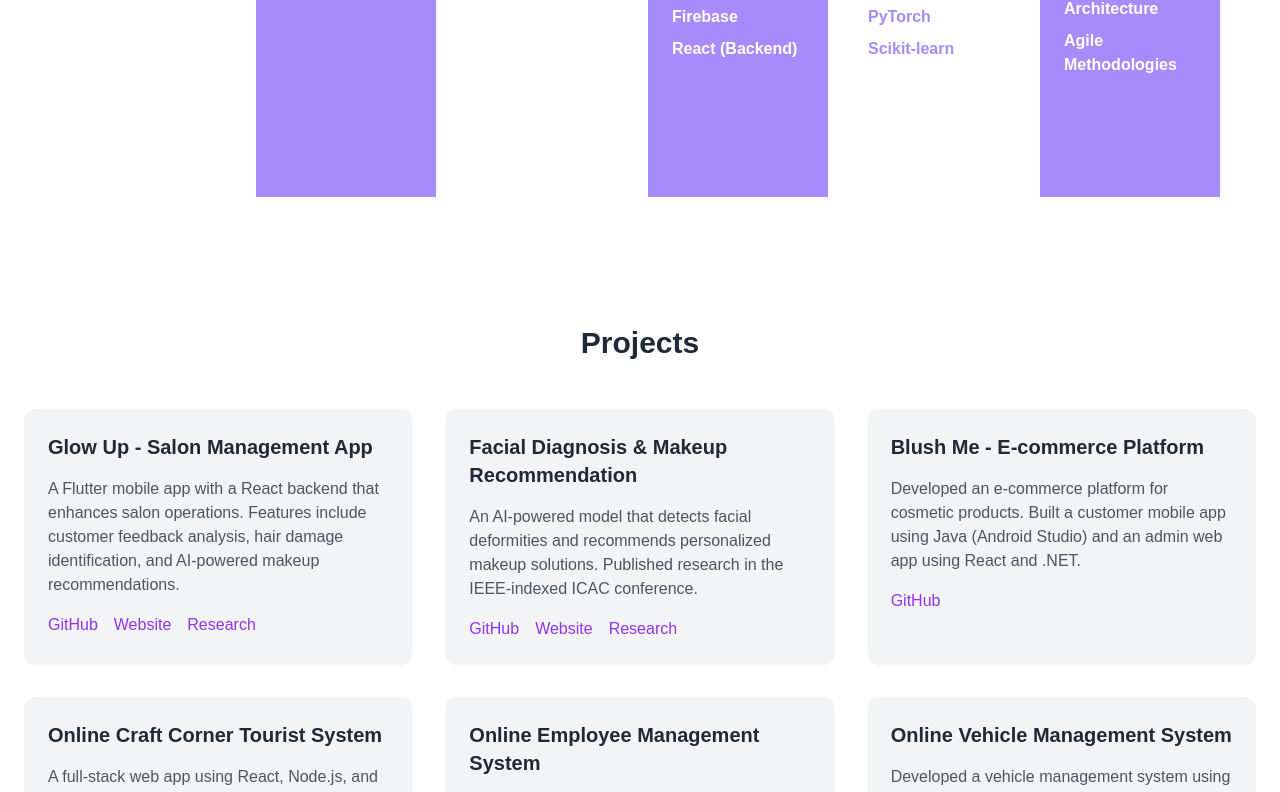
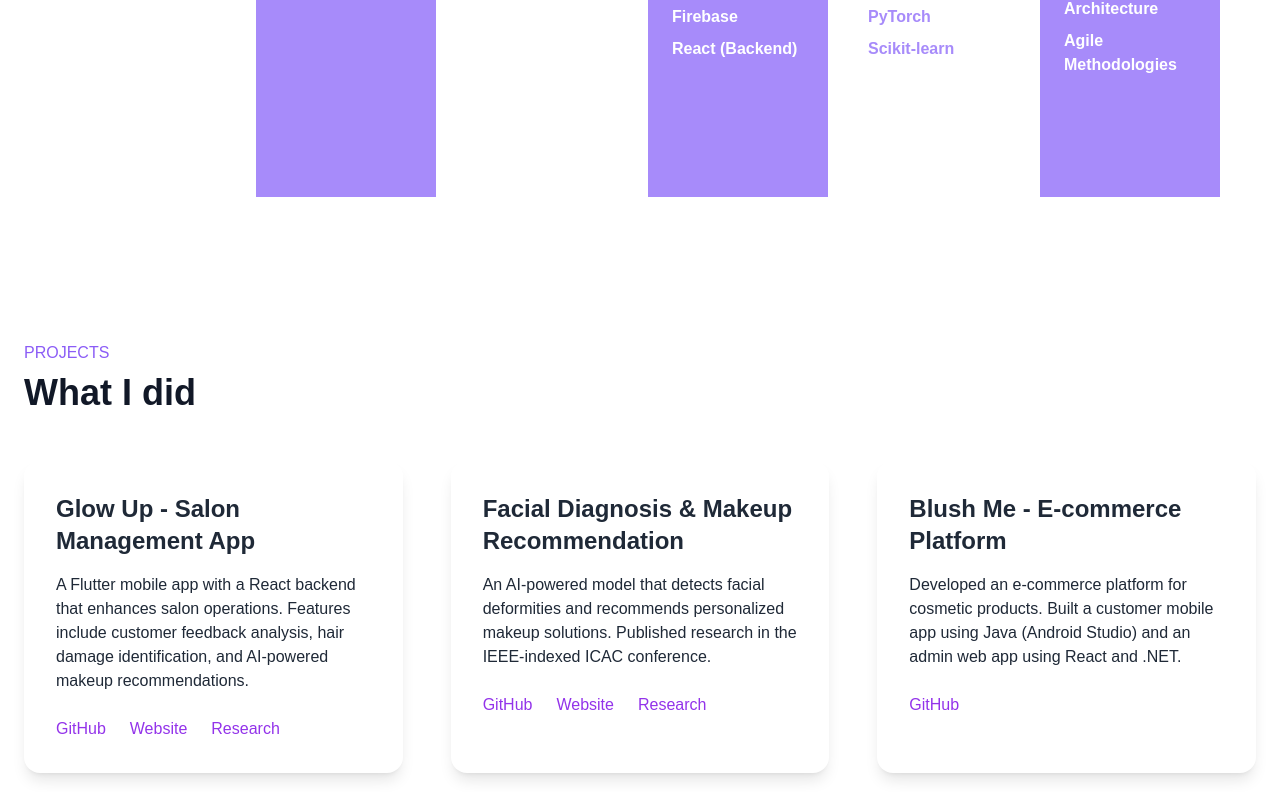
Before and after one commit to it21096884/portofiles, a Next.js app: page / in a window 1280 px wide. Shown: the part 1987-2779 px from the top of the page. Built offline with nearby package versions, Linux system fonts and the light colour scheme.

Commit message:
completed

```diff
--- a/pages/components/Navbar.js
+++ b/pages/components/Navbar.js
@@ -15,7 +15,7 @@ export default function Navbar() {
 
   return (
 
-      <nav className="fixed top-0 left-0 w-full bg-white dark:bg-gray-900 shadow-md z-70">
+      <nav className="fixed top-0 left-0 right-0 z-50 bg-gray-200 dark:bg-gray-900">
       <div className="container mx-auto flex justify-between items-center py-4 px-6">
         <h1 className="text-xl font-bold text-gray-900 dark:text-white">Oshadi Senevirathna</h1>
 
--- a/pages/index.js
+++ b/pages/index.js
@@ -86,6 +86,14 @@ const RainyAnimation = () => (
     ))}
   </div>
 );
+const ContentWrapper = ({ children }) => {
+  return (
+    <div className="relative z-10">
+      {children}
+    </div>
+  );
+};
+
 
 const SkillCard = ({ skill }) => {
   const [isHovered, setIsHovered] = useState(false);
@@ -237,7 +245,7 @@ export default function Home() {
         {darkMode && <RainyAnimation />}
       <Navbar />
 
-
+    <ContentWrapper>
       {/* Hero Section */}
       <section id="home" className="flex flex-col items-center justify-center h-screen px-4 text-center">
 
@@ -307,7 +315,7 @@ export default function Home() {
               <div className="text-center md:w-1/2 md:text-left">
               <h3 className={`text-lg font-semibold ${darkMode ? "text-[#38534f]" : "text-purple-600"}`}>ABOUT</h3>
                 <h1 className="mt-2 text-4xl font-bold">Who I Am</h1>
-                <p className="max-w-3xl mt-6 text-left text-l text-gray-1000">
+                <p className="max-w-3xl mt-6 text-left text-l text-gray-1000 text-lg">
                  Hello! I'm Oshadi, a passionate and driven Software Engineering student with hands-on experience in full-stack development, mobile applications, and machine learning. I enjoy exploring new technologies and leveraging them to create innovative solutions that solve real-world problems.
 
                  With a strong foundation in React, Flutter, .NET, Node.js, and MongoDB, I have developed and deployed full-stack applications that enhance user experiences. <br/><br/>My expertise extends to machine learning and deep learning, where I have worked with CNN, XGBoost, and TensorFlow to build AI-driven models, including brain tumor classification and personalized recommendation systems.
@@ -349,29 +357,37 @@ export default function Home() {
       </section>
 
       {/* Projects Section */}
-<section id="projects" className="py-16">
+      <section id="projects" className="py-20 bg-gray-20 dark:bg-gray-90">
       <div className="px-6 mx-auto max-w-7xl">
-    <h2 className="mb-12 text-3xl font-semibold text-center text-gray-800 dark:text-white">Projects</h2>
-    <div className="grid grid-cols-1 gap-8 sm:grid-cols-2 lg:grid-cols-3">
+      <h2 className={`mb-2 ${darkMode ? "text-[#38534f]" : "text-violet-500"} font`}>PROJECTS</h2>
+      <h1 className="mb-12 text-4xl font-bold text-gray-900 dark:text-white">What I did</h1>
+        <div className="grid grid-cols-1 gap-12 sm:grid-cols-2 lg:grid-cols-3">
           {projects.map((project, idx) => (
             <div
               key={idx}
-          className="relative p-6 transition-all bg-gray-100 border-none dark:bg-gray-700 rounded-xl hover:shadow-xl"
-          onMouseEnter={() => setHoveredIndex(idx)}
-          onMouseLeave={() => setHoveredIndex(null)}
+              className="relative p-8 bg-white dark:bg-gray-800 rounded-2xl shadow-lg overflow-hidden group transform transition-transform duration-300 ease-in-out hover:scale-105"
             >
-          <h3 className="text-xl font-semibold text-gray-800 dark:text-white">{project.title}</h3>
-          <p className="mt-4 text-gray-600 dark:text-gray-300">{project.description}</p>
+              <div className="relative z-10">
+                {/* Project Title */}
+                <h3 className="text-2xl font-semibold text-gray-800 dark:text-white mb-4 group-hover:text-purple-600 transition-colors duration-300">
+                  {project.title}
+                </h3>
 
-          <div className="flex mt-4 space-x-4">
+                {/* Project Description */}
+                <p className="text-gray-800 dark:text-gray-300 mb-6 group-hover:text-gray-1000 transition-colors duration-300">
+                  {project.description}
+                </p>
+
+                {/* Action Links */}
+                <div className="flex space-x-6">
                   {project.github && (
                     <a
                       href={project.github}
                       target="_blank"
                       rel="noopener noreferrer"
-                className={darkMode ? "text-[#2cffd8] hover:text-[#38534f]" : "text-purple-600 hover:text-purple-800"}
+                      className="text-purple-600 dark:text-[#2cffd8] hover:text-purple-800 dark:hover:text-[#38534f] transition-colors duration-300"
                     >
-                GitHub
+                      <i className="fab fa-github"></i> GitHub
                     </a>
                   )}
                   {project.website && (
@@ -379,9 +395,9 @@ export default function Home() {
                       href={project.website}
                       target="_blank"
                       rel="noopener noreferrer"
-                className={darkMode ? "text-[#2cffd8] hover:text-[#38534f]" : "text-purple-600 hover:text-purple-800"}
+                      className="text-purple-600 dark:text-[#2cffd8] hover:text-purple-800 dark:hover:text-[#38534f] transition-colors duration-300"
                     >
-                Website
+                      <i className="fas fa-globe"></i> Website
                     </a>
                   )}
                   {project.research && (
@@ -389,12 +405,16 @@ export default function Home() {
                       href={project.research}
                       target="_blank"
                       rel="noopener noreferrer"
-                className={darkMode ? "text-[#2cffd8] hover:text-[#38534f]" : "text-purple-600 hover:text-purple-800"}
+                      className="text-purple-600 dark:text-[#2cffd8] hover:text-purple-800 dark:hover:text-[#38534f] transition-colors duration-300"
                     >
-                Research
+                      <i className="fas fa-book"></i> Research
                     </a>
                   )}
                 </div>
+              </div>
+
+              {/* Hover Effect Background (Gradient) */}
+              <div className="absolute top-0 left-0 w-full h-full bg-gradient-to-t from-purple to-transparent opacity-0 group-hover:opacity-50 transition-opacity duration-300"></div>
             </div>
           ))}
         </div>
@@ -402,46 +422,66 @@ export default function Home() {
 </section>
 
 
+
       {/* Contact Section */}
-      <section id="contact" className="flex flex-col items-center justify-center min-h-screen px-10 py-16 ">
+  <section id="contact" className=" py-16 text-white">
+  <div className="max-w-7xl mx-auto px-6">
+    {/* Title Section */}
+    <h2 className={`mb-2 ${darkMode ? "text-[#38534f]" : "text-violet-500"} font`}>Contact</h2>
+    <h1 className="mb-12 text-4xl font-bold text-gray-900 dark:text-white">Let’s Connect</h1>
+    <div className="text-center mb-12">
 
-      <div id = "contact" className="flex flex-col items-center justify-center h-screen px-10 text-center">
-            <h1 className="mb-8 text-4xl font-bold text-center">Get In Touch</h1>
-            <div className="grid justify-center max-w-4xl grid-cols-3 gap-8 mx-auto align-middle md:grid-cols-1">
-              {/* Left Card */}
-              <Card className="shadow-lg animate-fade-in-up">
-                <CardContent className="p-6">
+      <p className="mt-4 text-lg max-w-2xl mx-auto text-gray-700 text-xl ">
+        I’m always open to discussing new projects, ideas, or opportunities. Let’s chat!
+      </p>
+    </div>
+
+    {/* Contact Card */}
+    <div className="flex justify-center space-x-10">
+
+      <div className="bg-white dark:bg-gray-800 rounded-lg shadow-lg w-full md:w-96 p-8">
+        <div className="flex justify-center mb-6">
           <img
             src="./cont.jpg"
             alt="Business Card"
-                    className="w-full mb-4 rounded-lg"
+            className="rounded-full w-32 h-32 object-cover border-4 border-indigo-500"
           />
-                  <h2 className="mb-2 text-2xl font-bold text-gray-600">Oshadi Senevirathna</h2>
-                  <p className="mb-4 text-gray-600">
-                  I'm looking forward to connecting with like-minded professionals and exploring opportunities to make an impact. Whether it’s about collaborating on innovative projects, discussing new technologies, or sharing ideas, I’d love to hear from you
+        </div>
+
+        <h2 className="text-3xl font-semibold text-gray-800 dark:text-white text-center mb-4">
+          Oshadi Senevirathna
+        </h2>
+        <p className="text-gray-600 dark:text-gray-300 text-center mb-6">
+          I'm looking forward to connecting with professionals and discussing new opportunities. Whether it’s about collaboration, technology, or innovative projects, let’s talk!
         </p>
-                  <p className="mb-4 text-black-bold">I am open to work.</p>
-                  <h3 className="mb-2 text-lg font-semibold text-gray-600">Connect with me</h3>
-                  <div className="flex justify-center space-x-4 align-middle">
-                    <a href="https://www.linkedin.com/in/oshadi-senevirathna-91b182244?utm_source=share&utm_campaign=share_via&utm_content=profile&utm_medium=android_app" className="p-2 bg-gray-200 rounded-full hover:bg-gray-300">
-                      <FaLinkedin className="w-6 h-6 text-gray-500" />
+
+        <p className="text-black dark:text-white font-semibold text-center mb-6">
+          Open to Work
+        </p>
+
+        <div className="flex justify-center space-x-6">
+          <a href="https://www.linkedin.com/in/oshadi-senevirathna-91b182244?utm_source=share&utm_campaign=share_via&utm_content=profile&utm_medium=android_app"
+            className="text-indigo-500 hover:text-indigo-700 p-3 bg-transparent border-2 border-indigo-500 rounded-full transform transition duration-300 hover:scale-105">
+            <FaLinkedin className="w-6 h-6" />
           </a>
-                    <a href="https://github.com/it21096884" className="p-2 bg-gray-200 rounded-full hover:bg-gray-300">
-                      <FaGithub className="w-6 h-6 text-gray-500" />
+          <a href="https://github.com/it21096884"
+            className="text-gray-400 hover:text-gray-200 p-3 bg-transparent border-2 border-gray-100 rounded-full transform transition duration-300 hover:scale-105">
+            <FaGithub className="w-6 h-6 " />
           </a>
-                    <a href="mailto:neeranjala905@gmail.com" className="p-2 bg-gray-200 rounded-full hover:bg-gray-300">
-                      <FaEnvelope className="w-6 h-6 text-gray-500" />
+          <a href="mailto:neeranjala905@gmail.com"
+            className="text-red-500 hover:text-red-700 p-3 bg-transparent border-2 border-red-500 rounded-full transform transition duration-300 hover:scale-105">
+            <FaEnvelope className="w-6 h-6" />
           </a>
-
-                  </div>
-                </CardContent>
-              </Card>
-
         </div>
       </div>
+    </div>
+  </div>
+</section>
 
-      </section>
+      </ContentWrapper>
     </div>
+
+
     </ThemeProvider>
   );
 }
```
Also changed, not shown: 2 other files (tests, documents, lock files or other folders). Lines whose indentation alone changed are shown as unchanged.
